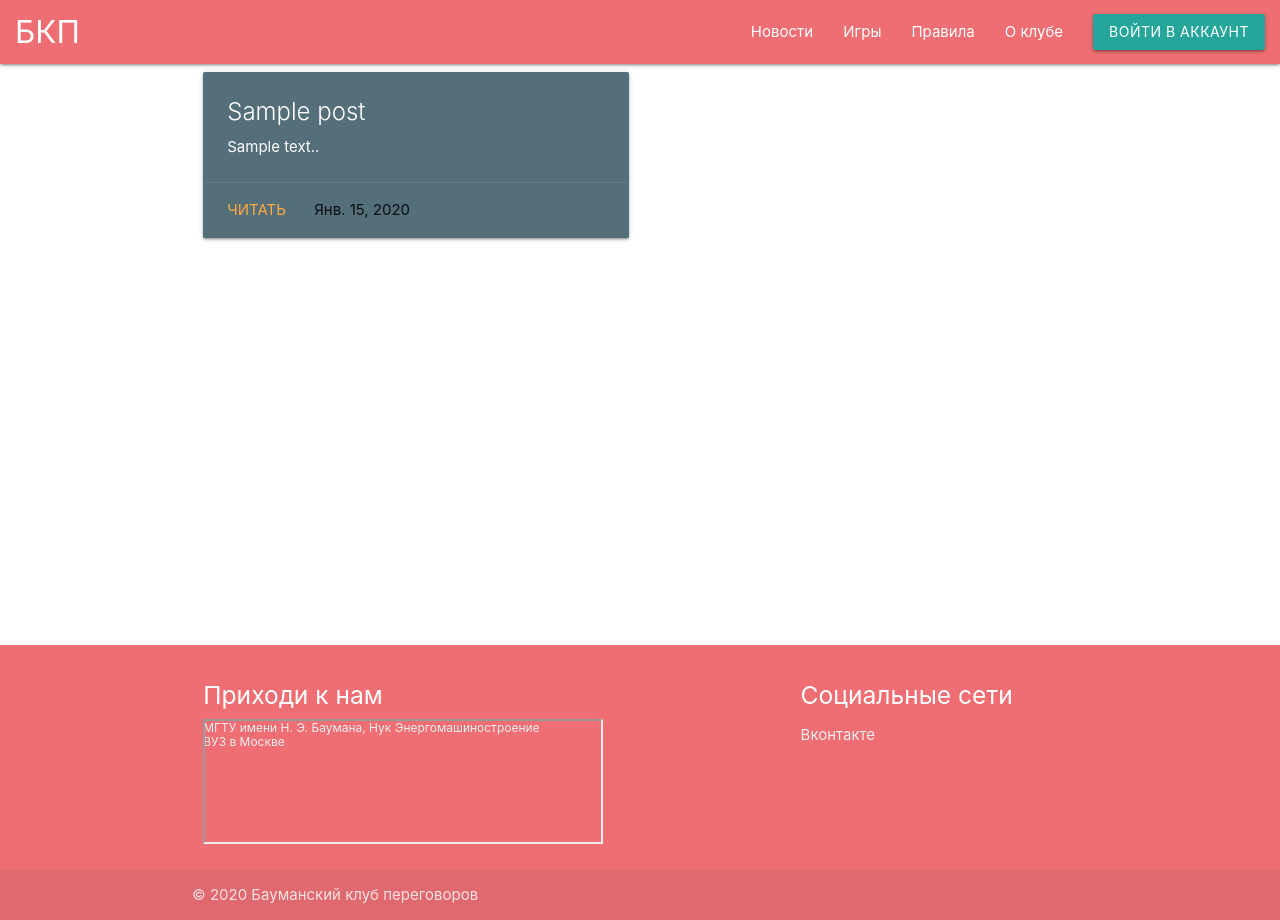
After one commit to alexey-ershkov/BaumanNegotationClub-Site, a Django app: page /news/ in a window 1280 px wide. The commit adds this page. Run offline with Django 3.2, Linux system fonts and the light colour scheme; tables that the repository leaves empty hold one stand-in row (values such as "Sample post").

Commit message:
news page added

```diff
--- a/BaumanNegotationClubSite/urls.py
+++ b/BaumanNegotationClubSite/urls.py
@@ -21,5 +21,6 @@ from main.models import *
 
 urlpatterns = [
     path('admin/', admin.site.urls),
-    path('', views.index, name='main')
+    path('', views.index, name='main'),
+    path('news/', views.news, name='news'),
 ]
--- a/main/views.py
+++ b/main/views.py
@@ -7,4 +7,9 @@ from main.models import *
 
 def index(request):
     posts = Post.objects.all()
-    return render(request, 'index.html', {'posts': posts})
+    return render(request, 'index.html')
+
+
+def news(request):
+    posts = Post.objects.all()
+    return render(request, 'news.html', {'posts': posts})
--- a/templates/inc/footer.html
+++ b/templates/inc/footer.html
@@ -9,7 +9,7 @@
                     Энергомашиностроение</a><a
                         href="https://yandex.ru/maps/213/moscow/category/university_college/?utm_medium=mapframe&utm_source=maps"
                         style="color:#eee;font-size:12px;position:absolute;top:14px;">ВУЗ в Москве</a>
-                    <iframe src="https://yandex.ru/map-widget/v1/-/CCQpZRhh1D" width="600" height="200" frameborder="1"
+                    <iframe src="https://yandex.ru/map-widget/v1/-/CCQpZRhh1D" width="400" height="125" frameborder="1"
                             allowfullscreen="true" style="position:relative;"></iframe>
                 </div>
             </div>
--- a/templates/inc/navUrls.html
+++ b/templates/inc/navUrls.html
@@ -1,5 +1,5 @@
-<li><a href="post">Новости</a></li>
-<li><a href="play">Игры</a></li>
-<li><a href="rules">Правила</a></li>
-<li><a href="rules">О клубе</a></li>
-<li><a href="login" class="waves-effect waves-light btn">Войти в аккаунт</a></li>
+<li><a href="/news">Новости</a></li>
+<li><a href="/play">Игры</a></li>
+<li><a href="/rules">Правила</a></li>
+<li><a href="/rules">О клубе</a></li>
+<li><a href="/login" class="waves-effect waves-light btn">Войти в аккаунт</a></li>
--- a/templates/inc/navbar.html
+++ b/templates/inc/navbar.html
@@ -1,12 +1,14 @@
+<div class="navbar-fixed">
     <nav>
         <div class="nav-wrapper">
-        <a href="" class="brand-logo" style="margin-left: 1rem">БКП</a>
+            <a href="/" class="brand-logo" style="margin-left: 1rem">БКП</a>
             <a href="#" data-target="mobile-demo" class="sidenav-trigger"><i class="material-icons">menu</i></a>
             <ul class="right hide-on-med-and-down">
                 {% include "inc/navUrls.html" %}
             </ul>
         </div>
     </nav>
+</div>
 
 <ul class="sidenav" id="mobile-demo">
     {% include "inc/navUrls.html" %}
--- a/templates/inc/postCard.html
+++ b/templates/inc/postCard.html
@@ -1,4 +1,4 @@
-<div class="col s12 m4">
+<div class="col s12 m6">
     <div class="card blue-grey darken-1">
         <div class="card-content white-text">
             <span class="card-title">{{ post.title }}</span>
--- /dev/null
+++ b/templates/news.html
@@ -0,0 +1,11 @@
+{% extends "base.html" %}
+{% block titile %}
+    Новости
+{% endblock %}
+{% block content %}
+    <div class="row">
+        {% for post in posts %}
+            {% include "inc/postCard.html" %}
+        {% endfor %}
+    </div>
+{% endblock %}
```
Lines whose indentation alone changed are shown as unchanged.
